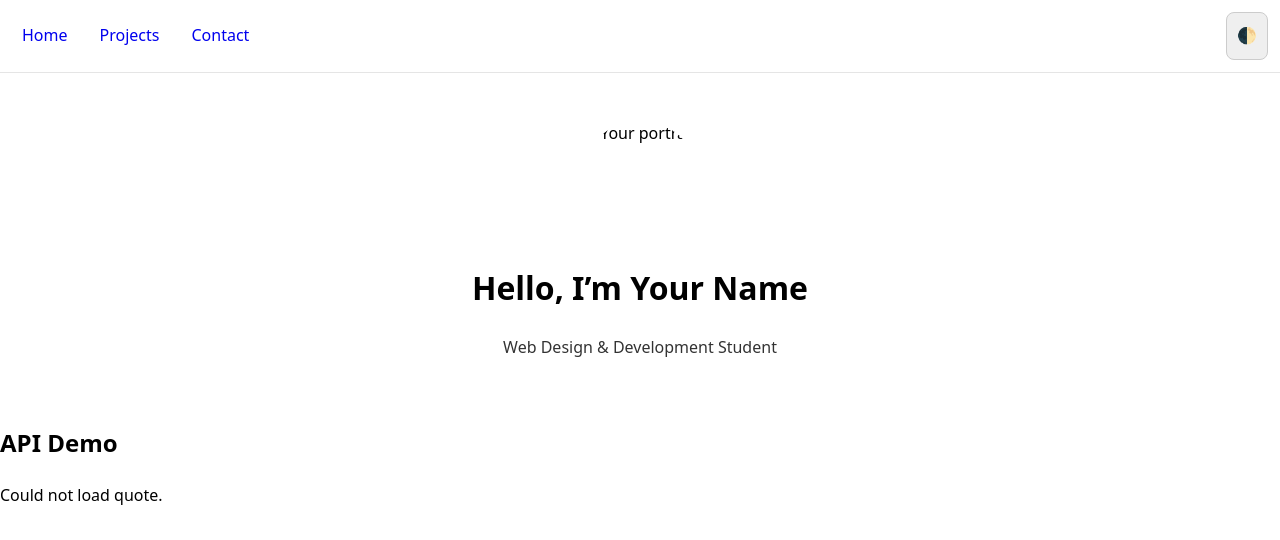
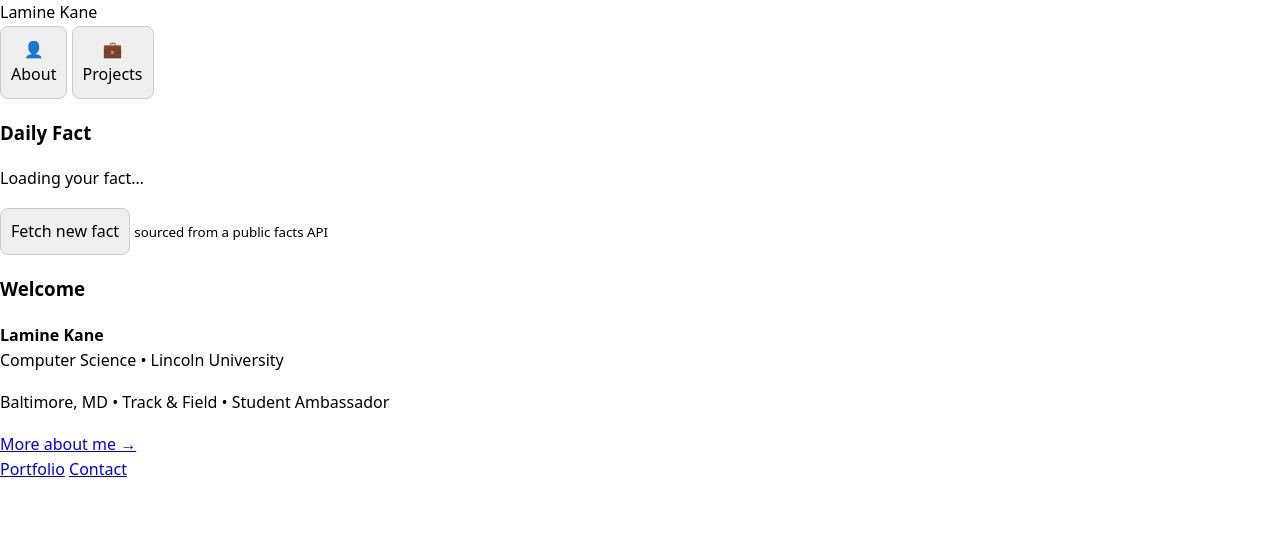
Before and after one commit to laminek360/Final, a plain HTML site: page index.html in a window 1280 px wide. Drawn offline with Linux system fonts and the light colour scheme; no server answers.

Commit message:
Update index.html

```diff
--- a/index.html
+++ b/index.html
@@ -2,28 +2,60 @@
 <html lang="en">
 <head>
   <meta charset="utf-8" />
-  <meta name="viewport" content="width=device-width, initial-scale=1" />
-  <title>Your Name • Portfolio</title>
-  <link rel="stylesheet" href="style.css" />
+  <meta name="viewport" content="width=device-width,initial-scale=1" />
+  <title>Lamine Kane — Portfolio</title>
+  <link rel="stylesheet" href="style.css">
+  <meta name="description" content="Portfolio of Lamine Kane — Computer Science student at Lincoln University.">
 </head>
 <body>
-  <nav class="nav">
-    <a href="./">Home</a>
-    <a href="./projects.html">Projects</a>
-    <a href="./contact.html">Contact</a>
-    <button id="themeToggle" aria-label="Toggle theme">🌓</button>
-  </nav>
+  <main class="page-shell">
+    <!-- iPhone mockup -->
+    <div class="iphone">
+      <header class="top-bar">
+        <div class="notch"></div>
+        <div class="status">Lamine Kane</div>
+      </header>
 
-  <header class="hero">
-    <img class="avatar" src="assets/avatar.png" alt="Your portrait" />
-    <h1>Hello, I’m <span id="studentName">Your Name</span></h1>
-    <p class="tagline">Web Design & Development Student</p>
-  </header>
+      <nav class="home-screen">
+        <div class="app-row">
+          <button class="app-card" data-target="about.html">
+            <div class="app-icon">👤</div>
+            <div class="app-label">About</div>
+          </button>
+          <button class="app-card" data-target="projects.html">
+            <div class="app-icon">💼</div>
+            <div class="app-label">Projects</div>
+          </button>
+        </div>
 
-  <section class="api">
-    <h2>API Demo</h2>
-    <p id="quote">Loading a quote via fetch()…</p>
-  </section>
+        <div class="widget-row">
+          <!-- Daily Fact Widget -->
+          <section class="widget fact-widget" id="daily-fact">
+            <h3>Daily Fact</h3>
+            <p class="fact-text">Loading your fact…</p>
+            <button id="new-fact-btn" class="small-btn">Fetch new fact</button>
+            <small class="fact-source">sourced from a public facts API</small>
+          </section>
+
+          <!-- Mini bio widget -->
+          <section class="widget mini-bio">
+            <h3>Welcome</h3>
+            <p><strong>Lamine Kane</strong><br>
+            Computer Science • Lincoln University</p>
+            <p class="tiny">Baltimore, MD • Track & Field • Student Ambassador</p>
+            <a class="open-about" href="about.html">More about me →</a>
+          </section>
+        </div>
+
+        <footer class="dock">
+          <a class="dock-btn" href="projects.html">Portfolio</a>
+          <a class="dock-btn" href="contact.html">Contact</a>
+        </footer>
+      </nav>
+
+      <div class="home-button" role="button" aria-label="Home"></div>
+    </div>
+  </main>
 
   <script src="script.js"></script>
 </body>
```
